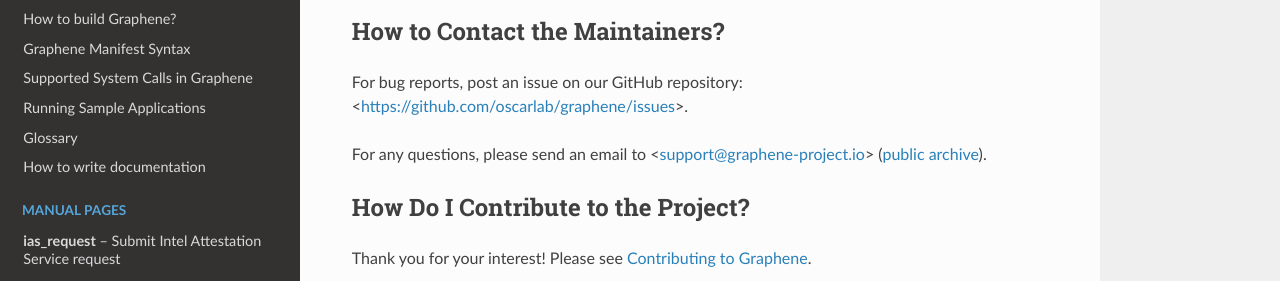
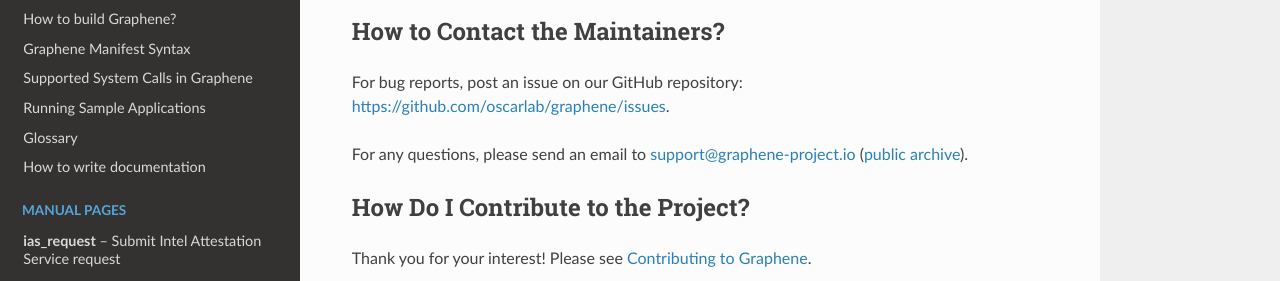
Before and after one commit to aeropittura/vaultrun, a Sphinx documentation site: the page built from Documentation/index.rst, in a window 1280 px wide and 900 px high, scrolled down 704 px. Shown: the part 185-466 px from the top of the window. Built offline with Sphinx 7.4.7 and the Read the Docs theme 2.0.0, drawn with Linux system fonts in a browser that asks for light colours.

Commit message:
[Docs] Fix links formatting
Original-author: Michał Kowalczyk <mkow@invisiblethingslab.com>
Original-committer: Michał Kowalczyk <mkow@invisiblethingslab.com>
Original-commit: 1a70ae8ce008a94b28dab79950c300b73aff5da7

```diff
--- a/CONTRIBUTING.rst
+++ b/CONTRIBUTING.rst
@@ -33,7 +33,7 @@ Major reorganizations, architectural changes, or code reorganization are best
 discussed with the maintainers in advance of writing code. We welcome
 contributions, and would hate for anyone to waste time implementing a change
 that will not be accepted for a design flaw. It is much better to reach out for
-advice first by emailing <support@graphene-project.io>.
+advice first by emailing support@graphene-project.io.
 
 Or you can see the archives at this google group:
 https://groups.google.com/forum/#!forum/graphene-support
--- a/Documentation/index.rst
+++ b/Documentation/index.rst
@@ -43,9 +43,9 @@ How to Contact the Maintainers?
 ===============================
 
 For bug reports, post an issue on our GitHub repository:
-<https://github.com/oscarlab/graphene/issues>.
+https://github.com/oscarlab/graphene/issues.
 
-For any questions, please send an email to <support@graphene-project.io>
+For any questions, please send an email to support@graphene-project.io
 (`public archive <https://groups.google.com/forum/#!forum/graphene-support>`__).
 
 How Do I Contribute to the Project?
--- a/Documentation/oldwiki/Introduction-to-Graphene-SGX.rst
+++ b/Documentation/oldwiki/Introduction-to-Graphene-SGX.rst
@@ -9,7 +9,7 @@ What is Intel SGX?
 ------------------
 
 SGX (Software Guard Extenstions) is a security feature of the latest Intel CPUs. According to
-<https://github.com/ayeks/SGX-hardware>, SGX is available in Intel CPUs that were launched after
+https://github.com/ayeks/SGX-hardware, SGX is available in Intel CPUs that were launched after
 October 1st, 2015.
 
 Intel SGX is designed to protect critical applications against a potentially malicious system stack,
@@ -23,7 +23,7 @@ Why use Graphene for Intel SGX?
 
 Porting applications to an Intel SGX platform can be cumbersome. To secure an application with SGX,
 developers must recompile the application executable with the Intel SGX SDK
-(<https://github.com/01org/linux-sgx>). Moreover, an in-enclave application has *no* access to
+(https://github.com/01org/linux-sgx). Moreover, an in-enclave application has *no* access to
 OS features, such as opening a file, creating a network connection, or cloning a thread. For any
 interaction with the host, developers must define untrusted interfaces that the application must
 use to exit the enclave, perform the OS system call, and re-enter the enclave.
--- a/README.rst
+++ b/README.rst
@@ -120,7 +120,7 @@ For any questions, please send an email to <support@graphene-project.io>
 (`public archive <https://groups.google.com/forum/#!forum/graphene-support>`__).
 
 For bug reports, post an issue on our GitHub repository:
-<https://github.com/oscarlab/graphene/issues>.
+https://github.com/oscarlab/graphene/issues.
 
 
 Deprecated Code
```
